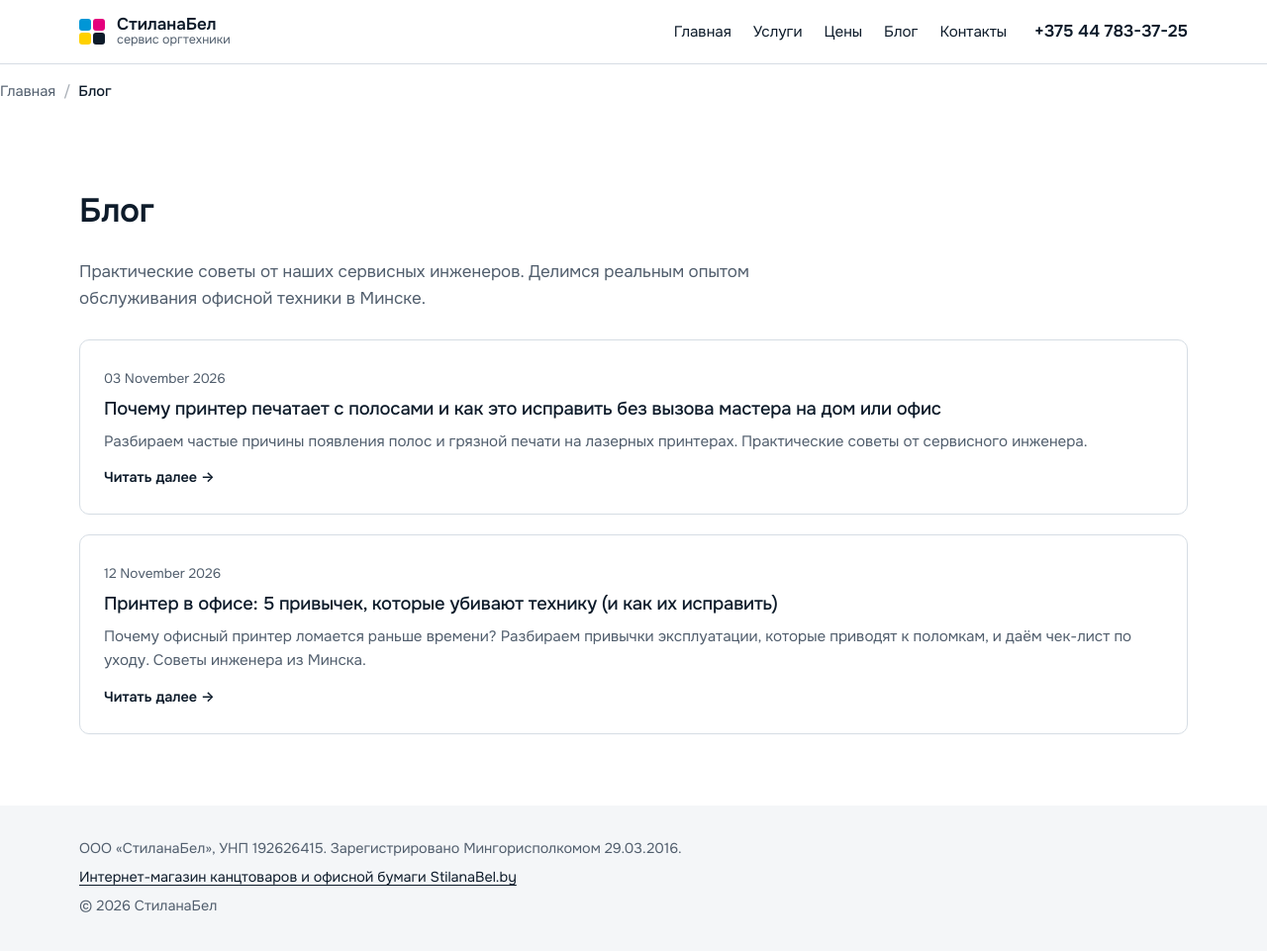
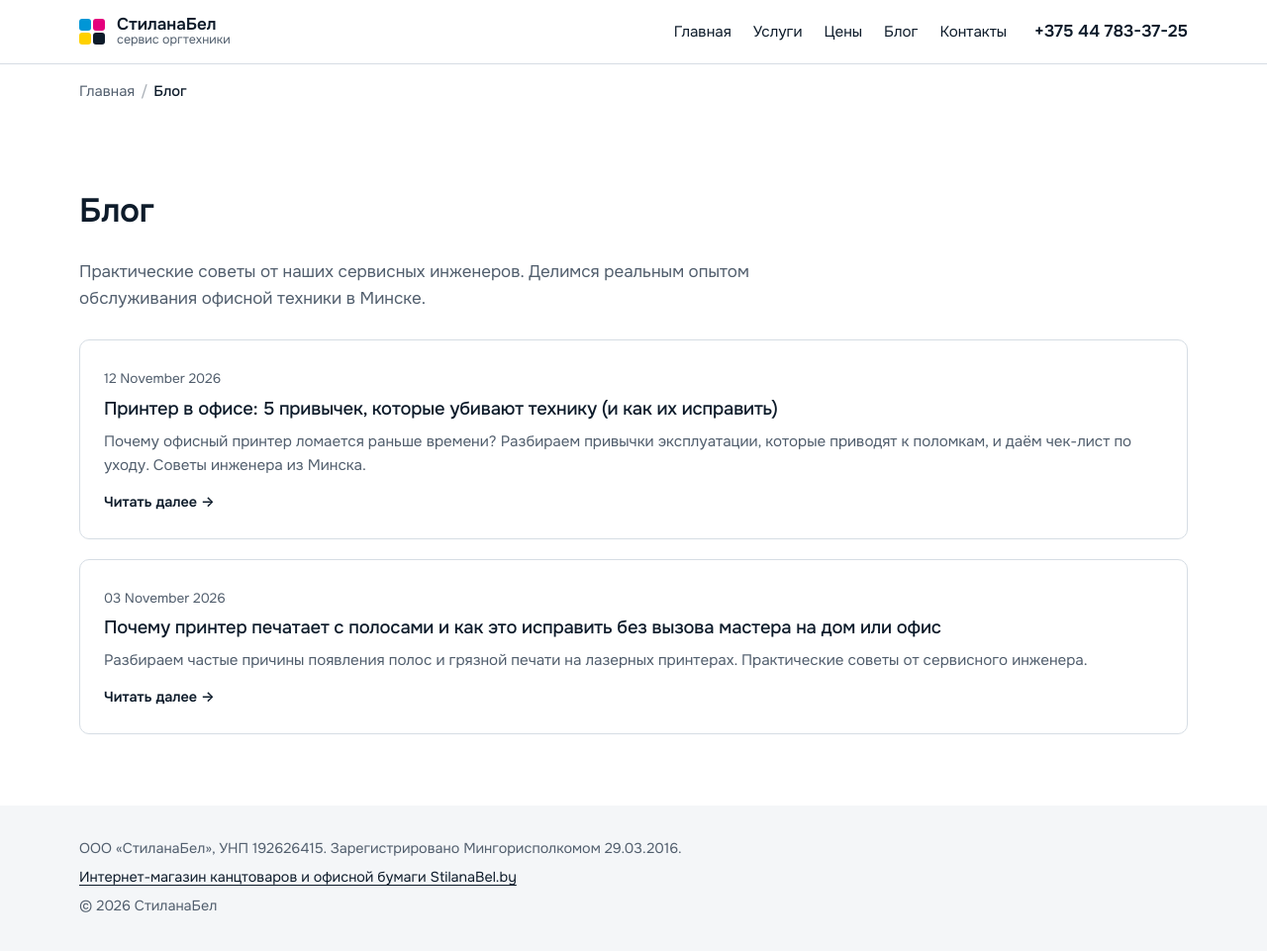
Before and after one commit to r1f666/stilanabel-service, a Jekyll site: the page built from docs/blog/index.html, in a window 1280 px wide and 965 px high. Shown: the top 961 px of the window at 99% size. Built offline with Jekyll 4.4.1, drawn with Linux system fonts in a browser that asks for light colours; some web fonts are replaced.

Commit message:
yand ver and styles

```diff
--- a/docs/_layouts/default.html
+++ b/docs/_layouts/default.html
@@ -77,6 +77,7 @@
   <main id="main">
     {% if page.breadcrumbs %}
     <nav class="breadcrumbs" aria-label="Хлебные крошки">
+      <div class="wrap">
         {% for crumb in page.breadcrumbs %}
           {% if forloop.last %}
             <span class="breadcrumbs__current">{{ crumb.text }}</span>
@@ -87,6 +88,7 @@
             <span class="breadcrumbs__sep" aria-hidden="true">/</span>
           {% endunless %}
         {% endfor %}
+      </div>
     </nav>
     {% endif %}
     {{ content }}
--- a/docs/blog/index.html
+++ b/docs/blog/index.html
@@ -12,10 +12,9 @@ breadcrumbs:
     <h2>Блог</h2>
     <p class="sub">Практические советы от наших сервисных инженеров. Делимся реальным опытом обслуживания офисной техники в Минске.</p>
 
-    {% assign sorted_posts = site.posts | reverse %}
-    {% if sorted_posts.size > 0 %}
+    {% if site.posts.size > 0 %}
     <div class="blog-list">
-      {% for post in sorted_posts limit: 10 %}
+      {% for post in site.posts limit: 10 %}
       <article class="blog-card">
         <time datetime="{{ post.date | date_to_xmlschema }}">{{ post.date | date: '%d %B %Y' }}</time>
         <h3><a href="{{ post.url }}">{{ post.title }}</a></h3>
--- a/docs/index.html
+++ b/docs/index.html
@@ -29,6 +29,7 @@
   <link rel="preconnect" href="https://fonts.gstatic.com" crossorigin>
   <link rel="stylesheet" href="https://fonts.googleapis.com/css2?family=Onest:wght@400;500;600&family=Unbounded:wght@500;600&display=swap">
   <link rel="stylesheet" href="css/style.css">
+  <meta name="yandex-verification" content="476ba1ee6f1ee7ed" />
    <!-- Google tag (gtag.js) -->
    <script async src="https://www.googletagmanager.com/gtag/js?id=G-ZDEPBV5P3Z"></script>
    <script>
```
Lines whose indentation alone changed are shown as unchanged.
